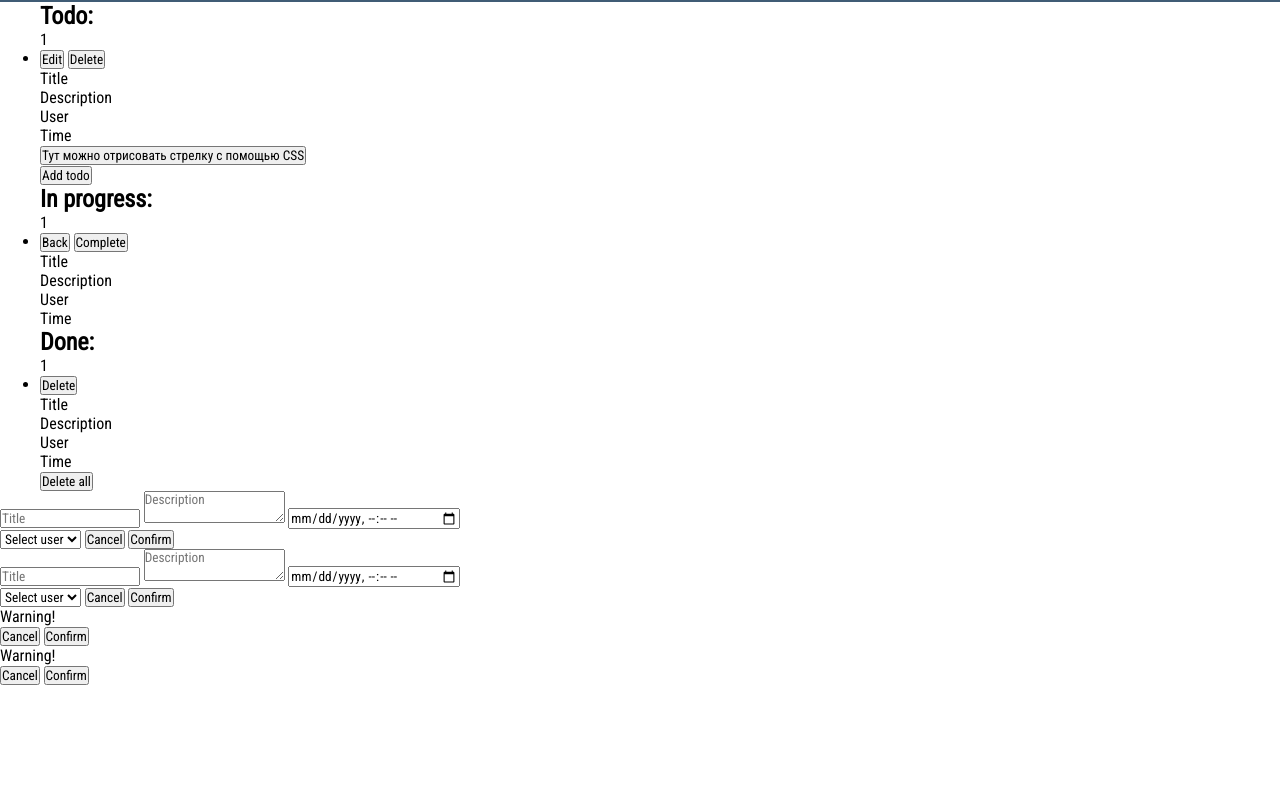
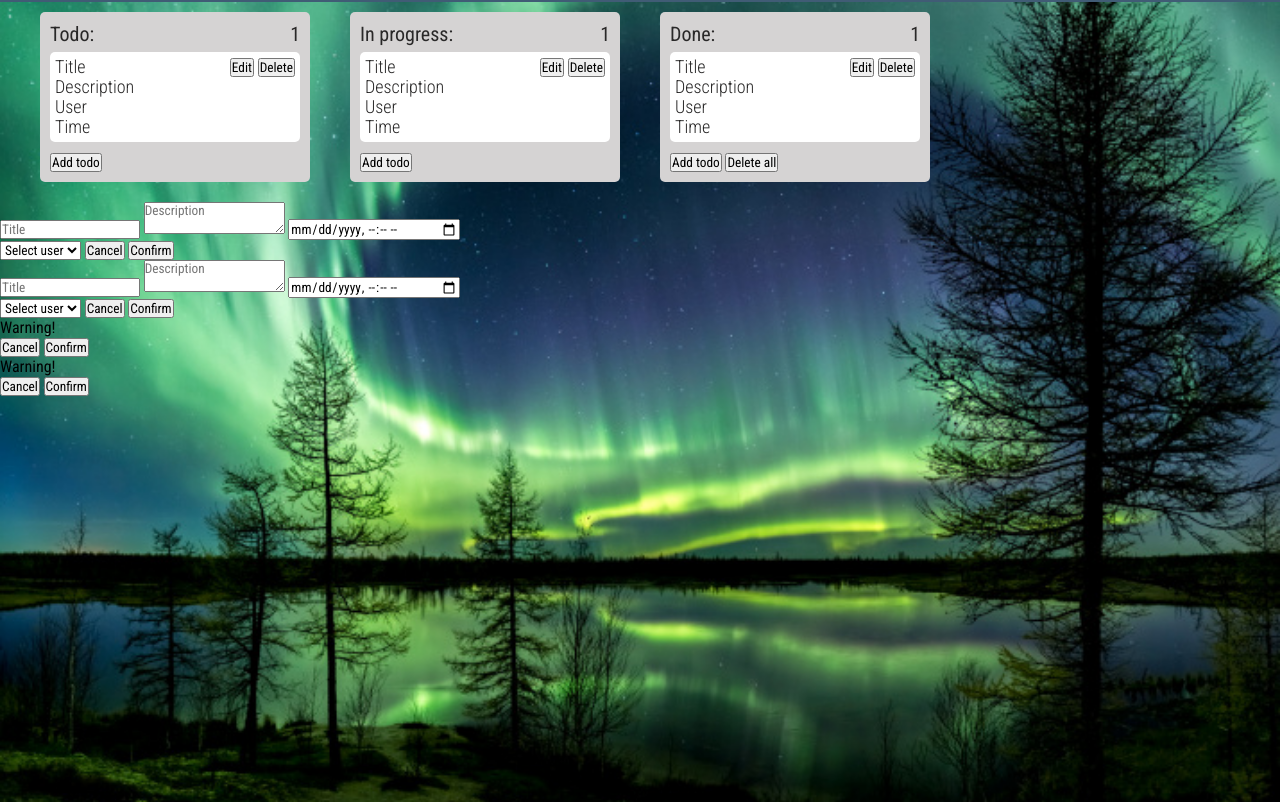
Before and after one commit to volhafrantsevich/Trello-project, a website built with Parcel: page src/index.html in a window 1280 px wide. Shown: the part 38-840 px from the top of the page. Before the commit the page ends 800 px from the top, so only its background shows below. Built offline with nearby package versions, Linux system fonts and the light colour scheme.

Commit message:
add: board style, change buttons in html

```diff
--- a/src/index.html
+++ b/src/index.html
@@ -27,22 +27,23 @@
 						<h2 contenteditable="true">Todo:</h2>
 						<p>1</p>
 					</div>
-
+					<div class="board__block">
 						<ul class="board__list">
 							<li class="card" draggable="true">
-							<button class="btn btn-edit">Edit</button>
-
-							<button class="btn btn-delete">Delete</button>
 								<p>Title</p>
 								<p>Description</p>
 								<p>User</p>
 								<p>Time</p>
-							<button class="btn btn-move">
+								<!-- <button class="btn btn-move">
 								Тут можно отрисовать стрелку с помощью CSS
-							</button>
+							</button> -->
 							</li>
 						</ul>
-
+						<div class="board__buttons">
+							<button class="btn btn-edit">Edit</button>
+							<button class="btn btn-delete">Delete</button>
+						</div>
+					</div>
 					<button class="board__btn-add">Add todo</button>
 				</div>
 
@@ -51,17 +52,21 @@
 						<h2 contenteditable="true">In progress:</h2>
 						<p>1</p>
 					</div>
-
+					<div class="board__block">
 						<ul class="board__list">
 							<li class="card" draggable="true">
-							<button class="btn btn-back">Back</button>
-							<button class="btn btn-complete">Complete</button>
 								<p>Title</p>
 								<p>Description</p>
 								<p>User</p>
 								<p>Time</p>
 							</li>
 						</ul>
+						<div class="board__buttons">
+							<button class="btn btn-edit">Edit</button>
+							<button class="btn btn-delete">Delete</button>
+						</div>
+					</div>
+					<button class="board__btn-add">Add todo</button>
 				</div>
 
 				<div class="board">
@@ -69,16 +74,21 @@
 						<h2 contenteditable="true">Done:</h2>
 						<p>1</p>
 					</div>
-
+					<div class="board__block">
 						<ul class="board__list">
 							<li class="card" draggable="true">
-							<button class="btn btn-delete">Delete</button>
 								<p>Title</p>
 								<p>Description</p>
 								<p>User</p>
 								<p>Time</p>
 							</li>
 						</ul>
+						<div class="board__buttons">
+							<button class="btn btn-edit">Edit</button>
+							<button class="btn btn-delete">Delete</button>
+						</div>
+					</div>
+					<button class="board__btn-add">Add todo</button>
 
 					<button class="board__btn-delete-all">Delete all</button>
 				</div>
--- a/src/style/extra.scss
+++ b/src/style/extra.scss
@@ -16,10 +16,11 @@ $bgItem: rgba(255, 255, 255, 0.2);
 	font-weight: 400;
 	font-size: 20px;
 	line-height: 25px;
+	color: $textBlack;
 }
 @mixin text {
-	font-weight: 400;
+	font-weight: 300;
 	font-size: 18px;
 	line-height: 20px;
-	color: $textWhite;
+	color: $textBlack;
 }
--- a/src/style/style.scss
+++ b/src/style/style.scss
@@ -37,3 +37,49 @@ justify-content: center;
 @include text;
 	}
 }
+.root{
+	height: 100vh;
+	padding: 10px 0;
+	background-image: url(../assets/images/kamil-nureev_1.jpg);
+	background-repeat: no-repeat;
+	background-size: cover;
+	background-position: center;
+	.container{
+		display: flex;
+		flex-wrap: nowrap;
+	}
+}
+.board{
+	max-width: 270px;
+	width: 100%;
+	padding: 10px;
+	background-color: $bgBoard;
+	border-radius: 5px;
+	margin-right: 40px;
+	margin-bottom: 20px;
+	&:last-child{
+		margin-right: 0;
+	}
+&__title{
+	display: flex;
+	justify-content: space-between;
+	margin-bottom: 5px;
+	h2, p{
+		@include titleBoard;
+	}
+}
+&__block{
+	display: flex;
+	justify-content: space-between;
+	background-color: $textWhite;
+		border-radius: 5px;
+		padding: 5px;
+		margin-bottom: 10px;
+}
+&__list{
+	list-style: none;
+	.card{
+		@include text;
+	}
+}
+}
```
Also changed, not shown: src/assets/images/kamil-nureev_1.jpg (added). Lines whose indentation alone changed are shown as unchanged.
